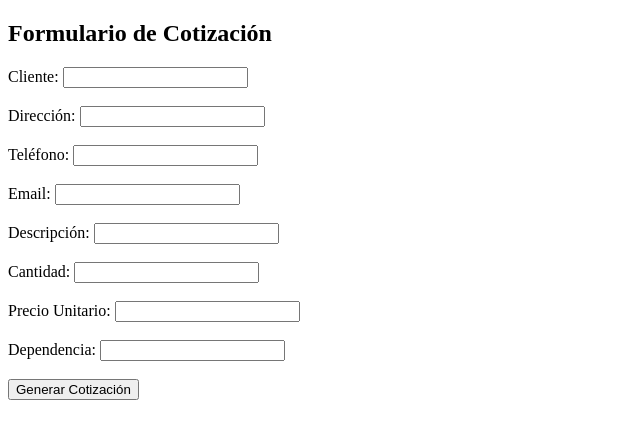
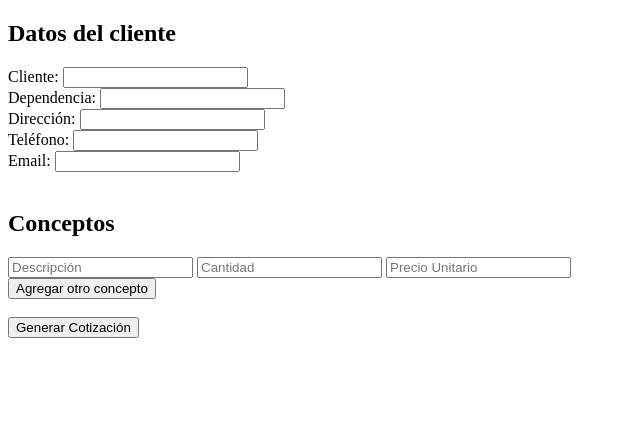
Before and after one commit to emmaroa/VSH, a plain HTML site: page formulario.html in a window 1280 px wide. Shown: the whole page, without its empty margins (0-640 px from the left). Drawn offline with Linux system fonts and the light colour scheme.

Commit message:
Update formulario.html

```diff
--- a/formulario.html
+++ b/formulario.html
@@ -5,33 +5,69 @@
   <title>Formulario de Cotización</title>
 </head>
 <body>
-  <h2>Formulario de Cotización</h2>
+<h2>Datos del cliente</h2>
+<label>Cliente: <input type="text" id="cliente" required></label><br>
+<label>Dependencia: <input type="text" id="dependencia" required></label><br>
+<label>Dirección: <input type="text" id="direccion"></label><br>
+<label>Teléfono: <input type="text" id="telefono"></label><br>
+<label>Email: <input type="email" id="email"></label><br><br>
 
-  <form onsubmit="guardarDatos(); return false;">
-    <label>Cliente: <input type="text" id="cliente" required></label><br><br>
-    <label>Dirección: <input type="text" id="direccion" required></label><br><br>
-    <label>Teléfono: <input type="text" id="telefono" required></label><br><br>
-    <label>Email: <input type="email" id="email" required></label><br><br>
+<h2>Conceptos</h2>
+<div id="conceptos">
+  <div class="concepto">
+    <input type="text" placeholder="Descripción" class="descripcion" required>
+    <input type="number" placeholder="Cantidad" class="cantidad" required>
+    <input type="number" placeholder="Precio Unitario" class="precio" required>
+  </div>
+</div>
+<button type="button" onclick="agregarConcepto()">Agregar otro concepto</button><br><br>
 
-    <label>Descripción: <input type="text" id="descripcion" required></label><br><br>
-    <label>Cantidad: <input type="number" id="cantidad" required></label><br><br>
-    <label>Precio Unitario: <input type="number" id="precio" required></label><br><br>
-    <label>Dependencia: <input type="text" id="dependencia" required></label><br><br>
+<button onclick="guardarDatos()">Generar Cotización</button>
 
-    <button type="submit">Generar Cotización</button>
-  </form>
 
- <script>
+<script>
+  function agregarConcepto() {
+    const div = document.createElement('div');
+    div.classList.add('concepto');
+    div.innerHTML = `
+      <input type="text" placeholder="Descripción" class="descripcion" required>
+      <input type="number" placeholder="Cantidad" class="cantidad" required>
+      <input type="number" placeholder="Precio Unitario" class="precio" required>
+    `;
+    document.getElementById('conceptos').appendChild(div);
+  }
+
   function guardarDatos() {
+    const descripciones = document.querySelectorAll('.descripcion');
+    const cantidades = document.querySelectorAll('.cantidad');
+    const precios = document.querySelectorAll('.precio');
+
+    const items = [];
+    let subtotal = 0;
+
+    for (let i = 0; i < descripciones.length; i++) {
+      const descripcion = descripciones[i].value;
+      const cantidad = parseFloat(cantidades[i].value);
+      const precio = parseFloat(precios[i].value);
+      const total = cantidad * precio;
+
+      items.push({ descripcion, cantidad, precio, total });
+      subtotal += total;
+    }
+
+    const iva = subtotal * 0.16;
+    const totalFinal = subtotal + iva;
+
     const datos = {
       cliente: document.getElementById('cliente').value,
+      dependencia: document.getElementById('dependencia').value,
       direccion: document.getElementById('direccion').value,
       telefono: document.getElementById('telefono').value,
       email: document.getElementById('email').value,
-      dependencia: document.getElementById('dependencia').value,
-      descripcion: document.getElementById('descripcion').value,
-      cantidad: parseFloat(document.getElementById('cantidad').value),
-      precio: parseFloat(document.getElementById('precio').value)
+      items: items,
+      subtotal: subtotal,
+      iva: iva,
+      total: totalFinal
     };
 
     localStorage.setItem('cotizacion', JSON.stringify(datos));
@@ -51,5 +87,6 @@
   }
 </script>
 
+
 </body>
 </html>
```
